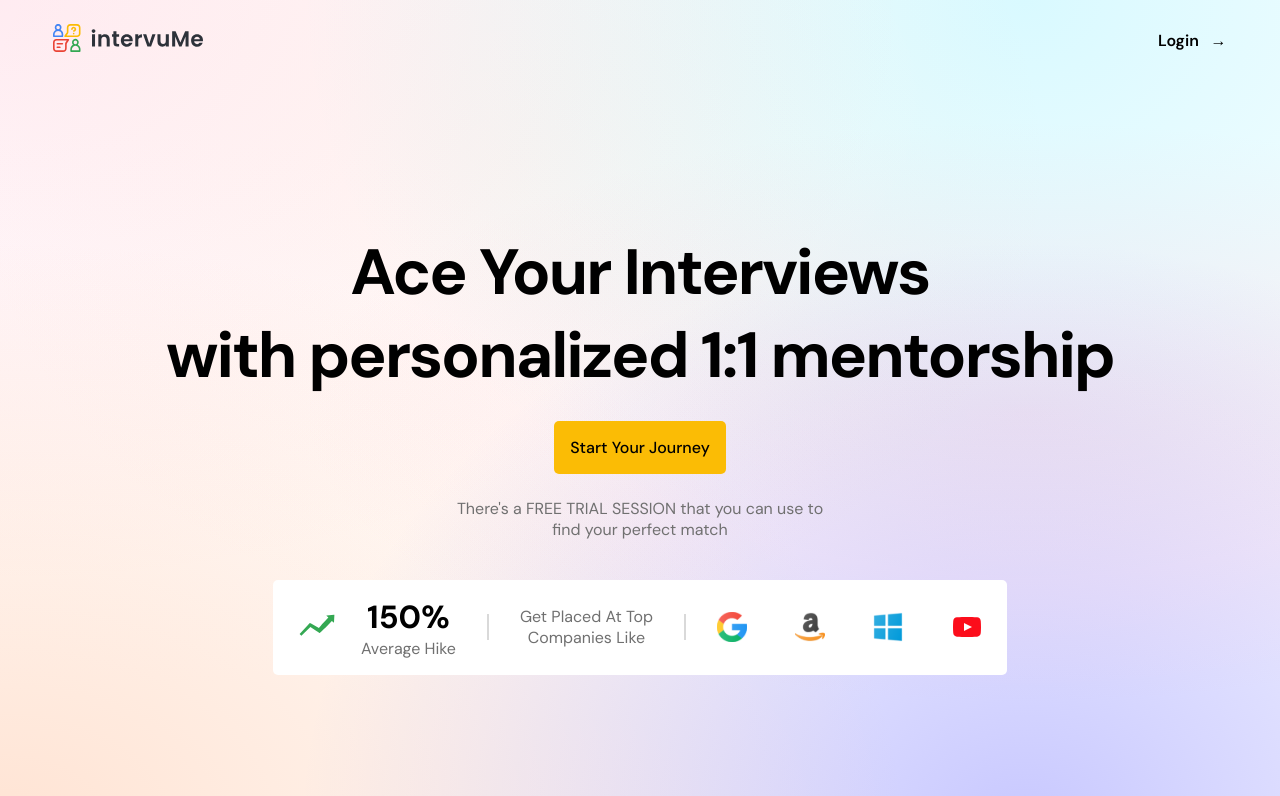
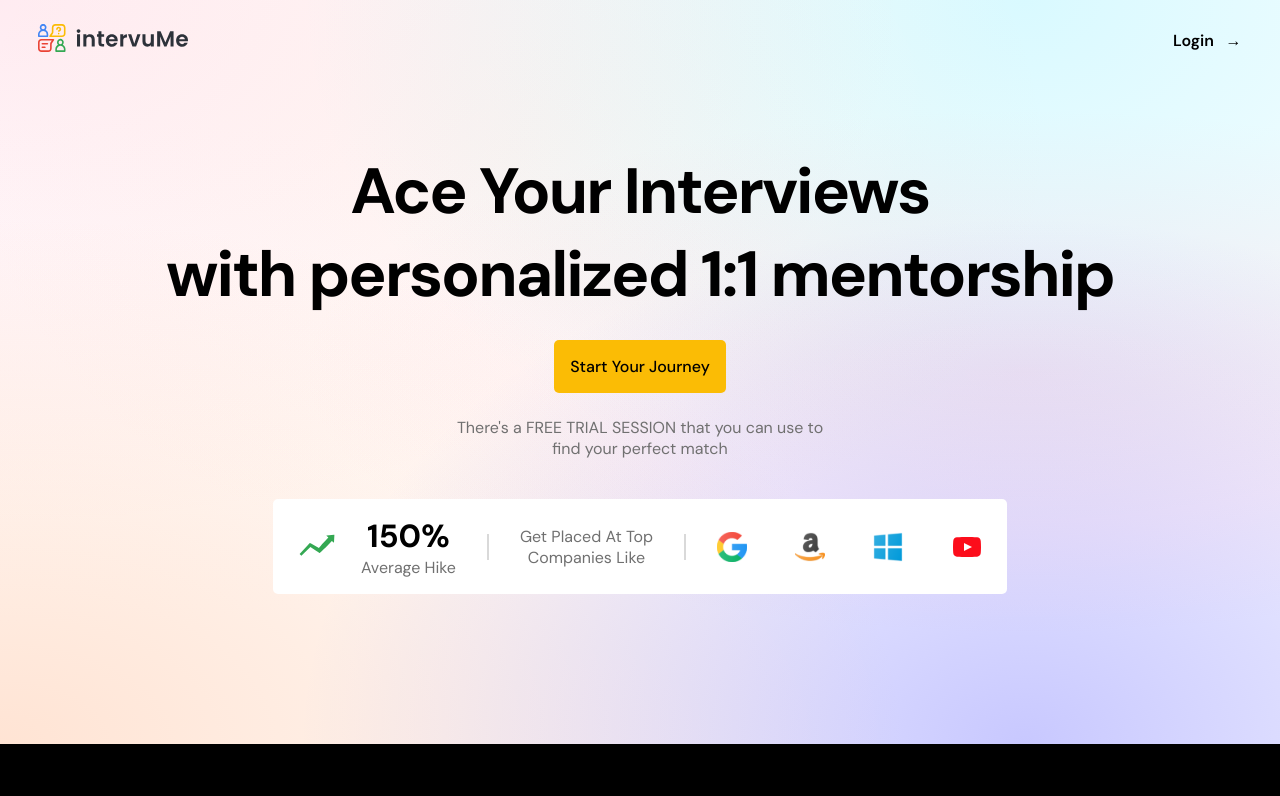
Before and after one commit to akshayxemo/intervuMe-web, a React (Vite) app in the folder frontend/: page / in a window 1280 px wide. Shown: the top 796 px of the page. Built offline with nearby package versions, Linux system fonts and the light colour scheme.

Commit message:
Navbar Animation and Shadow added

```diff
--- a/frontend/src/index.css
+++ b/frontend/src/index.css
@@ -4,6 +4,7 @@
   box-sizing: border-box;
   font-family: 'DM Sans', sans-serif;
   font-size: 1rem;
+  scroll-behavior: smooth;
 }
 :root{
   --primary-font:'Poppins', sans-serif;
--- a/frontend/src/layouts/Navbar/css/navbar.css
+++ b/frontend/src/layouts/Navbar/css/navbar.css
@@ -1,6 +1,25 @@
 .navbar{
+  position: absolute;
+  width: 100%;
+  top:0;
+  left: 0;
   padding: 1.5rem 0;
-  /* border-bottom: 1px solid var(--border-light); */
+  z-index: 1000;
+}
+.nav-sticky{
+  position: fixed;
+  width: 100%;
+  top:0;
+  left: 0;
+  background-color: #fff;
+  padding: 1rem 0;
+  z-index: 1000;
+  box-shadow: rgba(0, 0, 0, 0.05) 0px 6px 24px 0px, rgba(0, 0, 0, 0.08) 0px 0px 0px 1px;
+  animation: DropDown 0.3s linear;
+}
+@keyframes DropDown {
+  0%{transform: translateY(-80px);}
+  100%{transform: translateY(0);}
 }
 .nav-flex{
   display: flex;
--- a/frontend/src/layouts/Navbar/navbar.jsx
+++ b/frontend/src/layouts/Navbar/navbar.jsx
@@ -1,10 +1,30 @@
 import logo from "../../assets/intervuMe-original-black-logo.svg";
 import "./css/navbar.css";
 import { Link } from "react-router-dom";
+import { useEffect, useState } from "react";
 function Navbar() {
+  const [prevScrollPos, setPrevScrollPos] = useState(0);
+  const [visible, setVisible] = useState(false);
+
+  useEffect(() => {
+    const handleScroll = () => {
+      const currentScrollPos = window.scrollY;
+      const threshold = 300;
+      const visible = prevScrollPos > currentScrollPos;
+
+      setVisible(currentScrollPos>threshold? visible: false);
+      setPrevScrollPos(currentScrollPos);
+    };
+
+    window.addEventListener('scroll', handleScroll);
+
+    return () => {
+      window.removeEventListener('scroll', handleScroll);
+    };
+  }, [prevScrollPos]);
   return (
     <>
-      <nav className="navbar">
+      <nav className={visible? "nav-sticky": "navbar"} id="nav">
         <div className="container-1280-width nav-flex">
           <Link to={`/`}>
             <img src={logo} className="nav-logo"></img>
```
